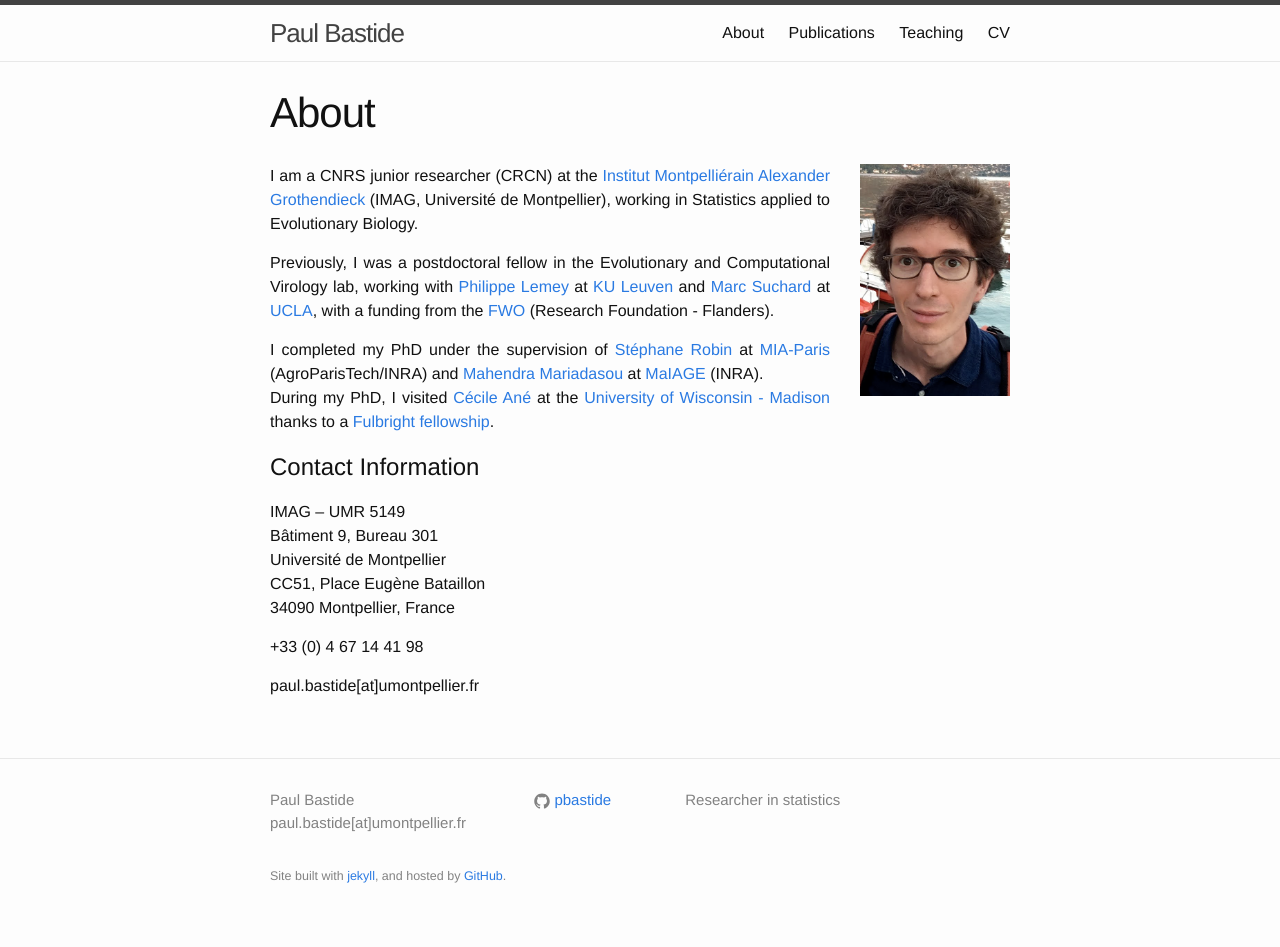
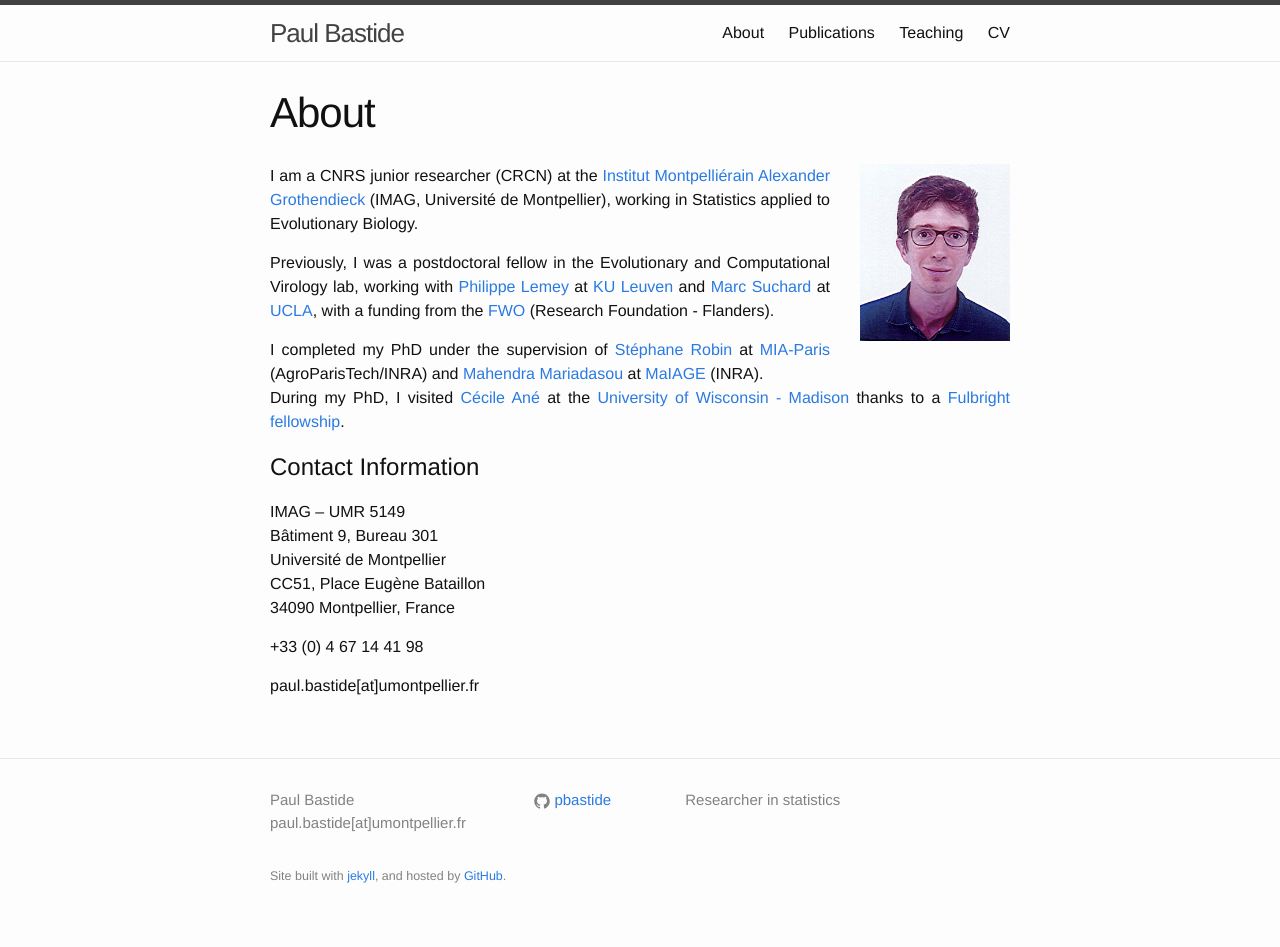
Before and after one commit to pbastide/pbastide.github.io, a Jekyll site: the page built from index.md, in a window 1280 px wide. Built offline with Jekyll 4.4.1, drawn with Linux system fonts in a browser that asks for light colours.

Commit message:
Change photo.

```diff
--- a/index.md
+++ b/index.md
@@ -4,7 +4,7 @@ title: About
 weight : 1
 ---
 
-<img style="float: right; margin: 0px 0px 0px 30px;" width="150" src="{{site.baseurl}}/docs/202008_photo.png"/>
+<img style="float: right; margin: 0px 0px 0px 30px;" width="150" src="{{site.baseurl}}/docs/202208_photo.png"/>
 
 I am a CNRS junior researcher (CRCN) at the [Institut Montpelliérain Alexander Grothendieck](https://imag.umontpellier.fr) (IMAG, Université de Montpellier), working in Statistics applied to Evolutionary Biology.
 
```
Also changed, not shown: docs/202208_photo.png (added).
